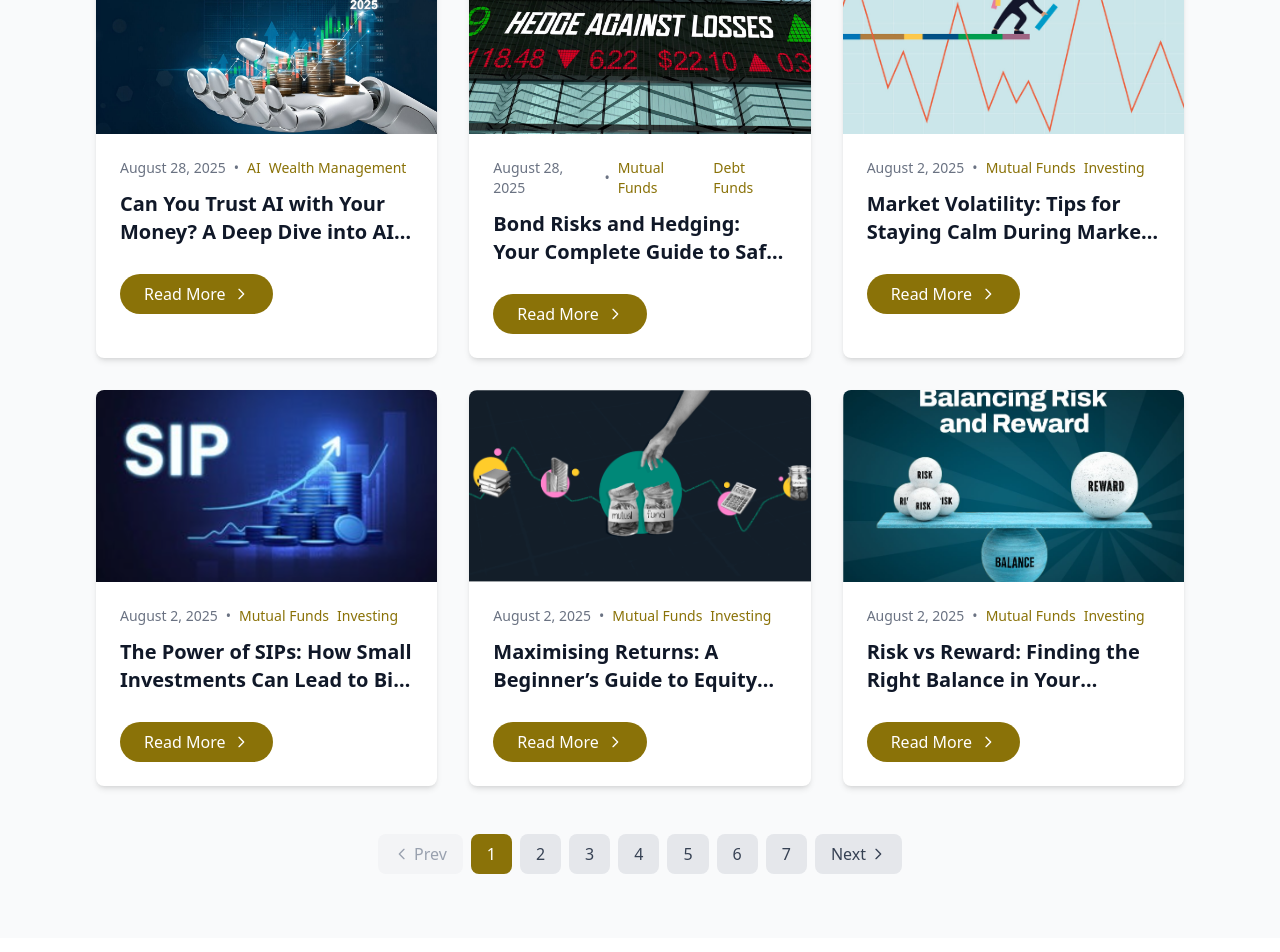
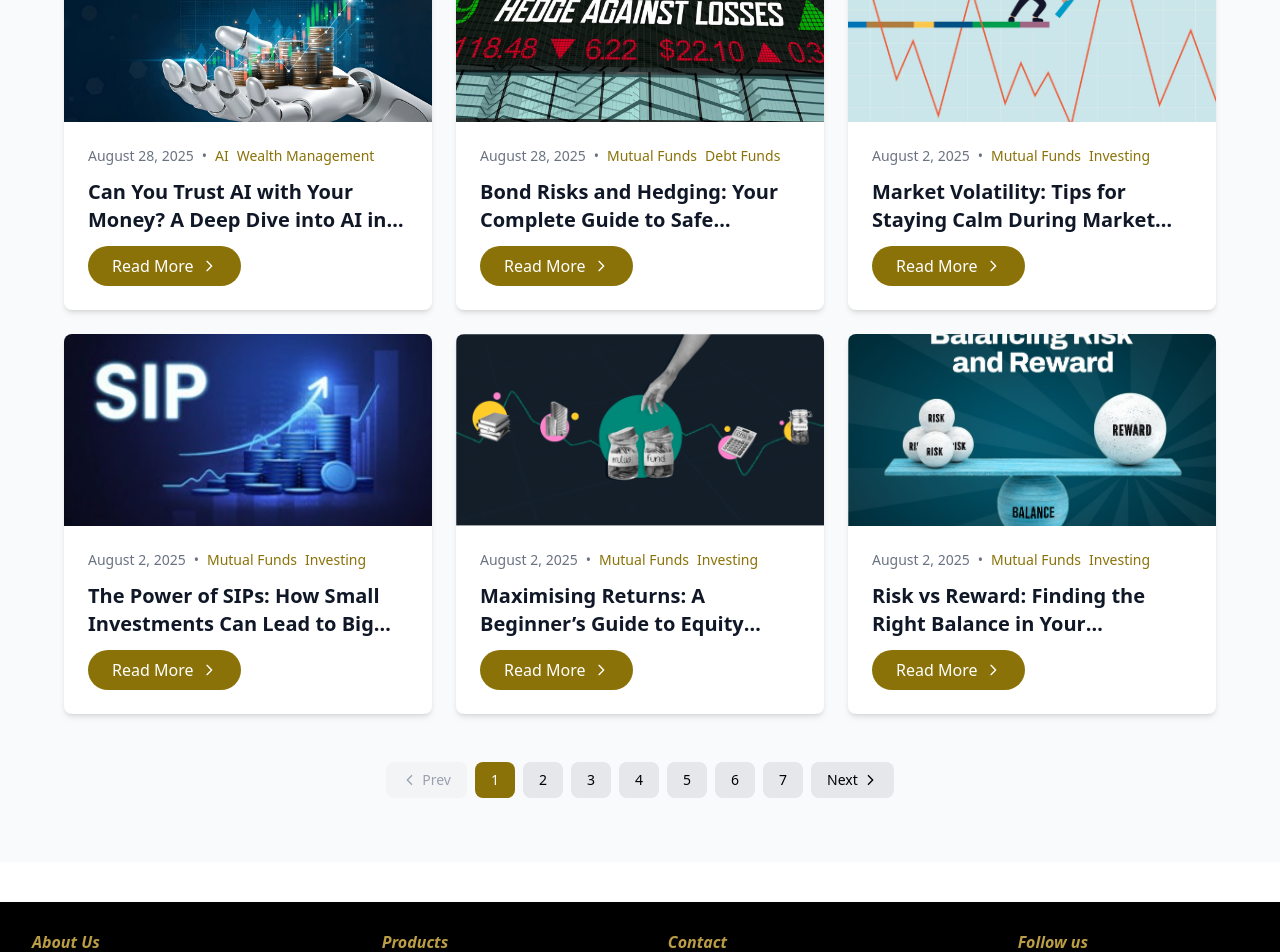
Before and after one commit to leanitech2024/accent-wealth-vite, a React (Vite) app: page / in a window 1280 px wide. Shown: the part 880-1832 px from the top of the page. Built offline with nearby package versions, Linux system fonts and the light colour scheme.

Commit message:
added bg

```diff
--- a/src/components/BlogCard.jsx
+++ b/src/components/BlogCard.jsx
@@ -1,33 +1,23 @@
-import { Link, useNavigate } from 'react-router-dom';
+import { Link } from 'react-router-dom';
 import { scrollToTop } from '../utils/helpers';
+
 const BlogCard = ({ blog }) => {
-  const navigate = useNavigate();
-
-  const handleReadMore = () => {
-    scrollToTop()
-
-    setTimeout(() => {
-      navigate(`/blog/${blog.slug}`);
-    }, 100);
-  };
   return (
     <div className="bg-white rounded-lg shadow-md overflow-hidden hover:shadow-lg transition-shadow duration-300">
-      <div className="relative">
-        <img
-          src={blog.image}
-          alt={blog.title}
-          className="w-full h-48 object-cover"
-        />
-      </div>
+      <img
+        src={blog.image}
+        alt={blog.title}
+        className="w-full h-48 object-cover"
+      />
 
       <div className="p-6">
         <div className="flex items-center gap-2 text-sm text-gray-500 mb-3">
           <span>{blog.date}</span>
           <span>•</span>
           <div className="flex gap-2">
-            {blog.categories.slice(0, 2).map((category, index) => (
-              <span key={index} className="text-[#8a7208]">
-                {category}
+            {blog.categories.slice(0, 2).map((cat, i) => (
+              <span key={i} className="text-[#8a7208]">
+                {cat}
               </span>
             ))}
           </div>
@@ -37,25 +27,20 @@ const BlogCard = ({ blog }) => {
           {blog.title}
         </h3>
 
-        <p className="text-gray-600 mb-4 line-clamp-3">{blog.excerpt}</p>
+        {blog.excerpt && (
+          <p className="text-gray-600 mb-4 line-clamp-3">
+            {blog.excerpt}
+          </p>
+        )}
 
         <Link
-          onClick={handleReadMore}
-          className="inline-flex items-center gap-2 bg-[#8a7208] hover:bg-[#6b5a06] text-white px-6 py-2 rounded-full font-medium transition-colors duration-300"
+          to={`/blog/${blog.slug}`}
+          onClick={scrollToTop}
+          className="inline-flex items-center gap-2 bg-[#8a7208] hover:bg-[#6b5a06] text-white px-6 py-2 rounded-full font-medium transition-colors"
         >
           Read More
-          <svg
-            className="w-4 h-4"
-            fill="none"
-            stroke="currentColor"
-            viewBox="0 0 24 24"
-          >
-            <path
-              strokeLinecap="round"
-              strokeLinejoin="round"
-              strokeWidth="2"
-              d="M9 5l7 7-7 7"
-            />
+          <svg className="w-4 h-4" fill="none" stroke="currentColor" viewBox="0 0 24 24">
+            <path strokeLinecap="round" strokeLinejoin="round" strokeWidth="2" d="M9 5l7 7-7 7"/>
           </svg>
         </Link>
       </div>
--- a/src/components/BlogList.jsx
+++ b/src/components/BlogList.jsx
@@ -4,119 +4,96 @@ import { useLoaderData } from 'react-router-dom';
 import { scrollToTop } from '../utils/helpers';
 
 const BlogList = () => {
+  const { blogs: sortedBlogs } = useLoaderData();
   const [currentPage, setCurrentPage] = useState(1);
+
   const postsPerPage = 9;
-
-  const { blogs: sortedBlogs } = useLoaderData();
-
-  const indexOfLastPost = currentPage * postsPerPage;
-  const indexOfFirstPost = indexOfLastPost - postsPerPage;
-  const currentPosts = sortedBlogs.slice(indexOfFirstPost, indexOfLastPost);
-
   const totalPages = Math.ceil(sortedBlogs.length / postsPerPage);
 
-  const paginate = (pageNumber) => {
-    setCurrentPage(pageNumber);
+  const currentPosts = sortedBlogs.slice(
+    (currentPage - 1) * postsPerPage,
+    currentPage * postsPerPage
+  );
+
+  const paginate = (page) => {
+    setCurrentPage(page);
     scrollToTop();
   };
 
   return (
-    <div className="min-h-screen bg-gray-50 p-4 sm:p-8 lg:p-16">
-      <div className="container mx-auto px-4 sm:px-6 lg:px-8">
-        <div className="text-center mb-8 sm:mb-12">
-          <h1 className="text-2xl sm:text-3xl lg:text-4xl font-bold text-gray-900 mb-4">
+    <div className="min-h-screen bg-gray-50 p-6 lg:p-16">
+      <div className="container mx-auto">
+
+        {/* Heading */}
+        <header className="text-center mb-12">
+          <h1 className="text-3xl lg:text-4xl font-bold text-gray-900 mb-4">
             Expert Insights.
-            <br className="md:hidden" />
+            <br />
             <span className="text-[#8a7208]"> Smarter Investments.</span>
           </h1>
-          <p className="text-base sm:text-lg lg:text-xl text-gray-600 max-w-3xl mx-auto px-4 sm:px-0">
-            Navigate the markets with clarity and confidence. Our expert-curated
-            insights, strategic tips, and deep dives decode complex financial
-            trends into actionable guidance — helping you protect, grow, and
-            optimise your&nbsp;wealth.
+
+          <p className="text-lg text-gray-600 max-w-3xl mx-auto">
+            Navigate the markets with clarity and confidence. Our expert-curated insights help you protect, grow, and optimise your wealth.
           </p>
-        </div>
+        </header>
 
-        <div className="grid grid-cols-1 sm:grid-cols-2 lg:grid-cols-3 gap-4 sm:gap-6 lg:gap-8">
+        {/* Blog Grid */}
+        <div className="grid grid-cols-1 sm:grid-cols-2 lg:grid-cols-3 gap-6">
           {currentPosts.map((blog) => (
             <BlogCard key={blog.id} blog={blog} />
           ))}
         </div>
 
+        {/* Pagination */}
         {totalPages > 1 && (
-          <div className="flex justify-center mt-8 sm:mt-12 px-4">
-            <div className="flex flex-wrap justify-center items-center gap-2">
-              {/* Previous Button */}
+          <nav className="flex justify-center mt-12 gap-2 flex-wrap">
+            {/* Prev */}
             <button
+              disabled={currentPage === 1}
               onClick={() => paginate(currentPage - 1)}
-                disabled={currentPage === 1}
-                className={`px-3 py-2 sm:px-4 sm:py-2 rounded-lg font-medium transition-colors duration-200 text-sm sm:text-base flex items-center gap-1
-${
+              className={`px-4 py-2 rounded-lg flex items-center gap-1 text-sm ${
                 currentPage === 1
                   ? 'bg-gray-100 text-gray-400 cursor-not-allowed'
-    : 'bg-gray-200 text-gray-700 hover:bg-gray-300 cursor-pointer'
+                  : 'bg-gray-200 hover:bg-gray-300'
               }`}
             >
-                <svg
-                  className="w-3 h-3 sm:w-4 sm:h-4"
-                  fill="none"
-                  stroke="currentColor"
-                  viewBox="0 0 24 24"
-                >
-                  <path
-                    strokeLinecap="round"
-                    strokeLinejoin="round"
-                    strokeWidth="2"
-                    d="M15 19l-7-7 7-7"
-                  />
+              <svg className="w-4 h-4" fill="none" stroke="currentColor" viewBox="0 0 24 24">
+                <path strokeWidth="2" d="M15 19l-7-7 7-7" />
               </svg>
-                <span className="hidden sm:inline">Prev</span>
+              Prev
             </button>
 
-              {/* Page Numbers */}
-              {Array.from({ length: totalPages }, (_, i) => (
+            {/* Numbers */}
+            {Array.from({ length: totalPages }).map((_, idx) => (
               <button
-                  key={i + 1}
-                  onClick={() => paginate(i + 1)}
-                  className={`px-3 py-2 sm:px-4 sm:py-2 rounded-lg font-medium transition-colors cursor-pointer duration-200 text-sm sm:text-base
-${
-  currentPage === i + 1
+                key={idx}
+                onClick={() => paginate(idx + 1)}
+                className={`px-4 py-2 rounded-lg text-sm ${
+                  currentPage === idx + 1
                     ? 'bg-[#8a7208] text-white'
-    : 'bg-gray-200 text-gray-700 hover:bg-gray-300'
+                    : 'bg-gray-200 hover:bg-gray-300'
                 }`}
               >
-                  {i + 1}
+                {idx + 1}
               </button>
             ))}
 
-              {/* Next Button */}
+            {/* Next */}
             <button
+              disabled={currentPage === totalPages}
               onClick={() => paginate(currentPage + 1)}
-                disabled={currentPage === totalPages}
-                className={`px-3 py-2 sm:px-4 sm:py-2 rounded-lg font-medium transition-colors duration-200 text-sm sm:text-base flex items-center gap-1
-${
+              className={`px-4 py-2 rounded-lg flex items-center gap-1 text-sm ${
                 currentPage === totalPages
                   ? 'bg-gray-100 text-gray-400 cursor-not-allowed'
-    : 'bg-gray-200 text-gray-700 hover:bg-gray-300 cursor-pointer'
+                  : 'bg-gray-200 hover:bg-gray-300'
               }`}
             >
-                <span className="hidden sm:inline">Next</span>
-                <svg
-                  className="w-3 h-3 sm:w-4 sm:h-4"
-                  fill="none"
-                  stroke="currentColor"
-                  viewBox="0 0 24 24"
-                >
-                  <path
-                    strokeLinecap="round"
-                    strokeLinejoin="round"
-                    strokeWidth="2"
-                    d="M9 5l7 7-7 7"
-                  />
+              Next
+              <svg className="w-4 h-4" fill="none" stroke="currentColor" viewBox="0 0 24 24">
+                <path strokeWidth="2" d="M9 5l7 7-7 7" />
               </svg>
             </button>
-            </div>
-          </div>
+          </nav>
         )}
       </div>
     </div>
```
Also changed, not shown: src/components/BlogDetails.jsx (+44 -36 lines), public/paper-texture.png (added). Lines whose indentation alone changed are shown as unchanged.
